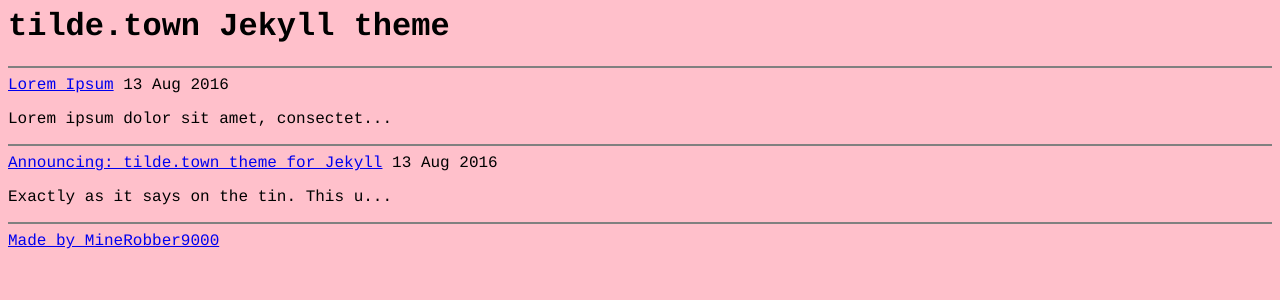
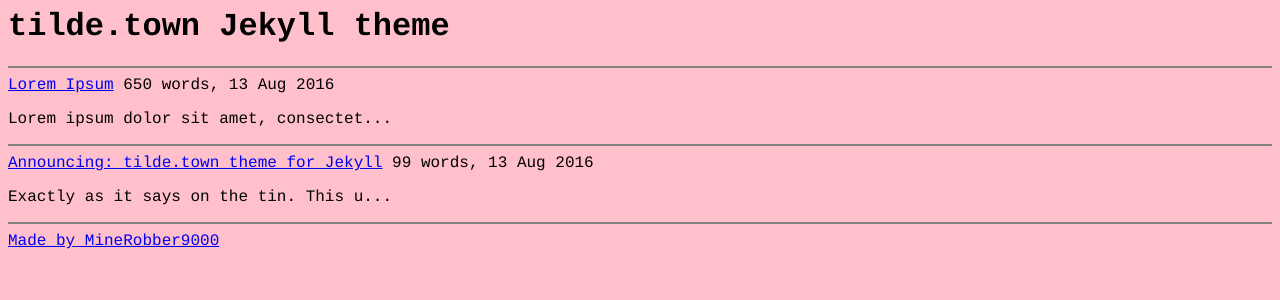
Before and after one commit to MineRobbersProjects/towntheme, a Jekyll site: the page built from index.html, in a window 1280 px wide. Shown: the top 300 px of the page. Built offline with Jekyll 4.4.1, drawn with Linux system fonts in a browser that asks for light colours.

Commit message:
Update index.html

```diff
--- a/index.html
+++ b/index.html
@@ -5,7 +5,7 @@ layout: default
 <h1>{{ site.name }}</h1>
 <hr noshade>
 {% for post in site.posts %}
-<a href="{{ site.baseurl }}{{ post.url }}">{{ post.title }}</a><span>&nbsp;{{ post.date | date_to_string }}</span>
+<a href="{{ site.baseurl }}{{ post.url }}">{{ post.title }}</a><span>&nbsp;{{ post.content | number_of_words }} words, {{ post.date | date_to_string }}</span>
 <p>{{ post.content | strip_html | truncate: 40 }}</p>
 <hr noshade>
 {% endfor %}
```
